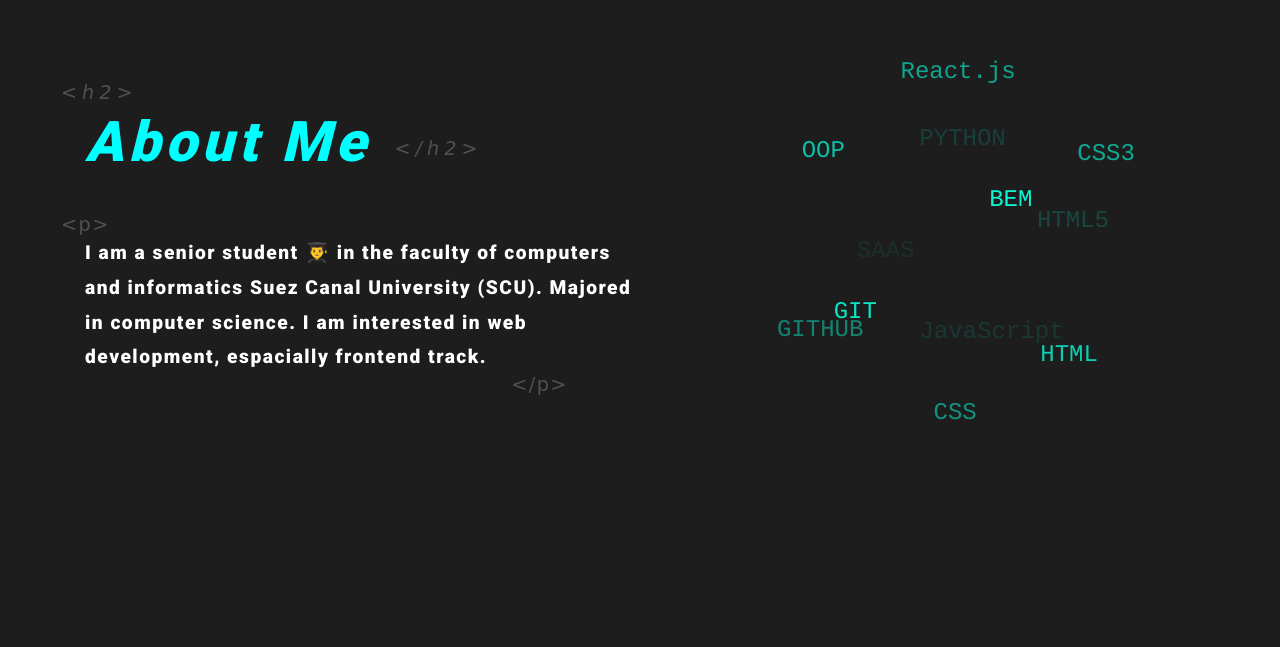
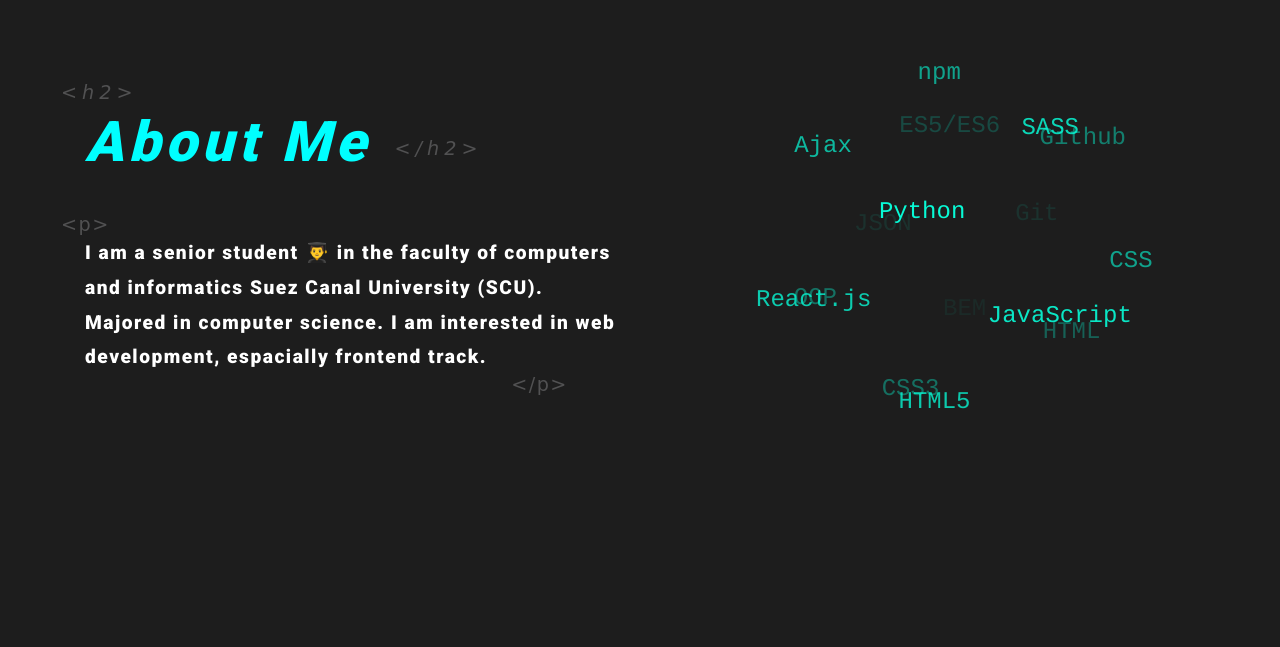
Before and after one commit to Bondok6/My-Portfolio, a plain HTML site: page index.html in a window 1280 px wide. Shown: the part 960-1607 px from the top of the page. Drawn offline with nearby package versions, Linux system fonts and the light colour scheme; animation ran at ten frames a second; a web font is replaced by a local one.

Commit message:
edit about

```diff
--- a/index.html
+++ b/index.html
@@ -6,7 +6,7 @@
         <meta http-equiv="X-UA-Compatible" content="IE=edge">
         <meta name="viewport" content="width=device-width, initial-scale=1.0">
         <link rel="icon" href="imgs/icon_logo.PNG">
-        <title>My Portofolio</title>
+        <title>My Portfolio</title>
 
         <link rel="stylesheet" href="https://cdn.jsdelivr.net/npm/bootstrap@4.6.0/dist/css/bootstrap.min.css">
 
@@ -91,7 +91,7 @@
                         <div class="about__info">
                             <h2>About Me</h2>
                             <p>I am a senior student 👨‍🎓 in the faculty of computers and
-                                informatics Suez Canal University (SCU).
+                                informatics Suez Canal University (SCU). <br>
                                 Majored in computer science. I am interested in web development, espacially frontend
                                 track.</p>
                         </div>
@@ -153,7 +153,6 @@
                             <div class="face face1">
                                 <div class="content">
                                     <img src="imgs/zenva.png">
-                                    https://www.speedtest.net/apps/desktop
                                 </div>
                             </div>
                             <div class="face face2">
--- a/js/main.js
+++ b/js/main.js
@@ -162,12 +162,16 @@ $(document).ready(function() {
 		{ label: 'HTML5' },
 		{ label: 'CSS3' },
 		{ label: 'BEM' },
-		{ label: 'GIT' },
-		{ label: 'GITHUB' },
-		{ label: 'SAAS' },
-		{ label: 'PYTHON' },
+		{ label: 'Git' },
+		{ label: 'Github' },
+		{ label: 'SASS' },
+		{ label: 'Python' },
 		{ label: 'React.js' },
-		{ label: 'OOP' }
+		{ label: 'OOP' },
+		{ label: 'JSON' },
+		{ label: 'ES5/ES6' },
+		{ label: 'npm' },
+		{ label: 'Ajax' }
 	];
 
 	const settings = {
```
